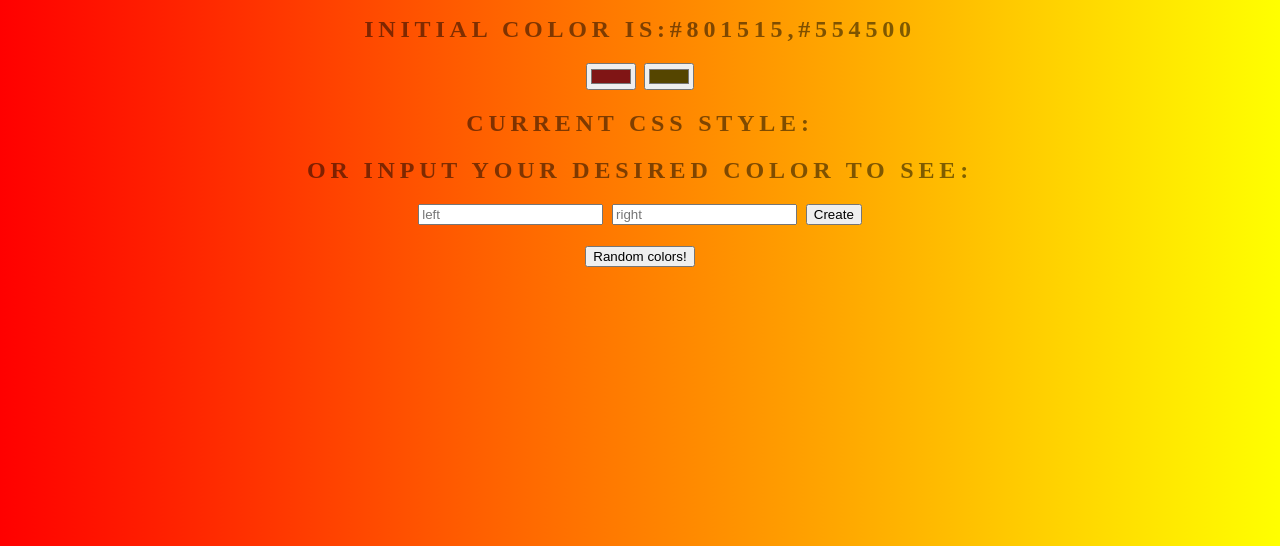
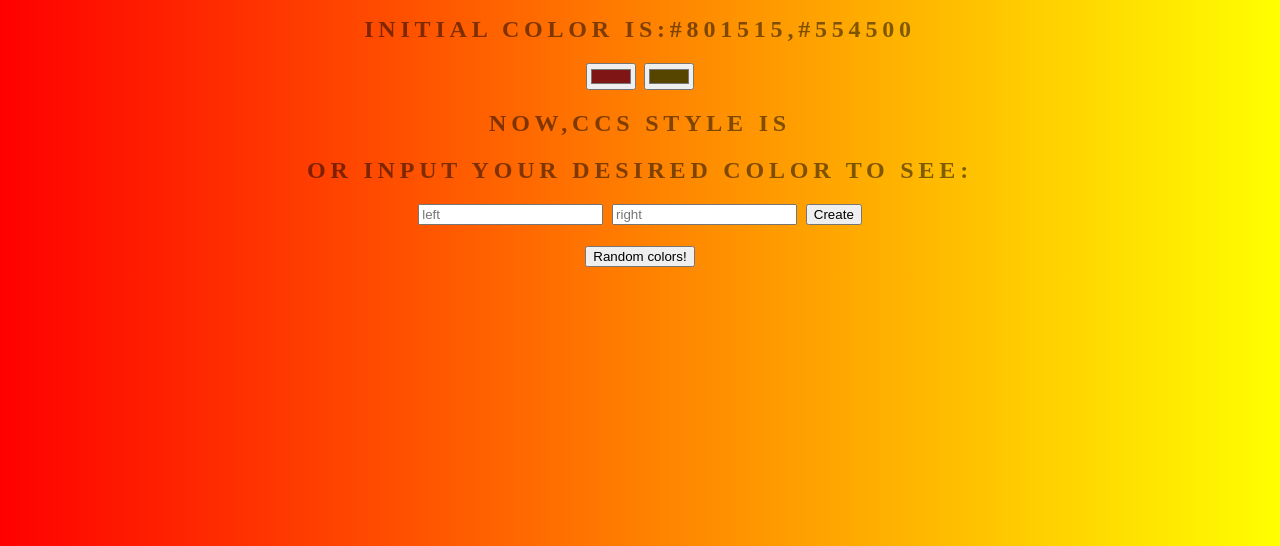
Before and after one commit to EndOfTheGlory/background-generator, a plain HTML site: page index.html in a window 1280 px wide. Shown: the part 254-800 px from the top of the page. Drawn offline with Linux system fonts and the light colour scheme.

```diff
--- a/index.html
+++ b/index.html
@@ -9,7 +9,7 @@
 		<h2 class="initial_color"></h2>
 		<input type="color" name="colorleft" value="#801515" class="first_input">
 		<input type="color" name="colorright" value="#554500" class="second_input">
-		<h2>Current CSS style:</h2>
+		<h2>Now,CCS style is</h2>
 		<h3></h3>
 		<h2>Or input your desired color to see:</h2>
 		<input type="text" name="choosecolorleft" placeholder="left" class="choose_left_color">
```
